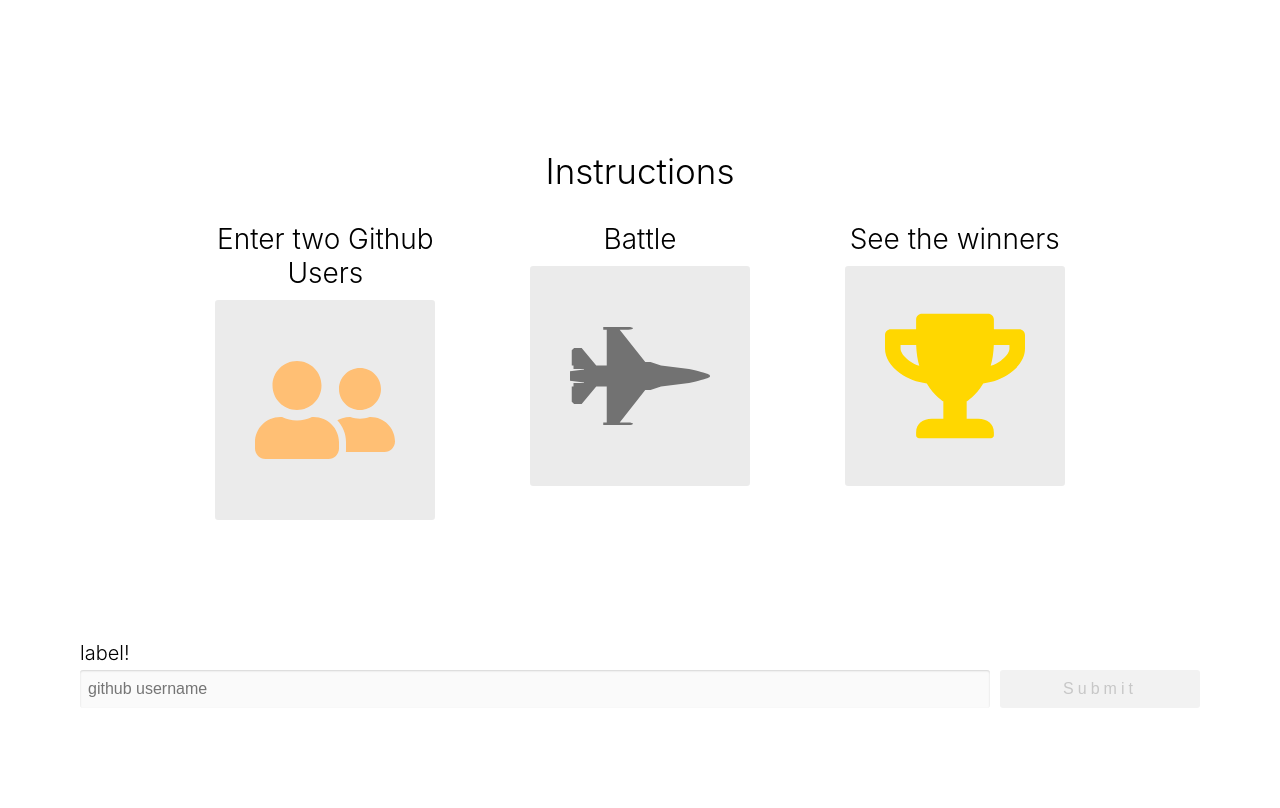
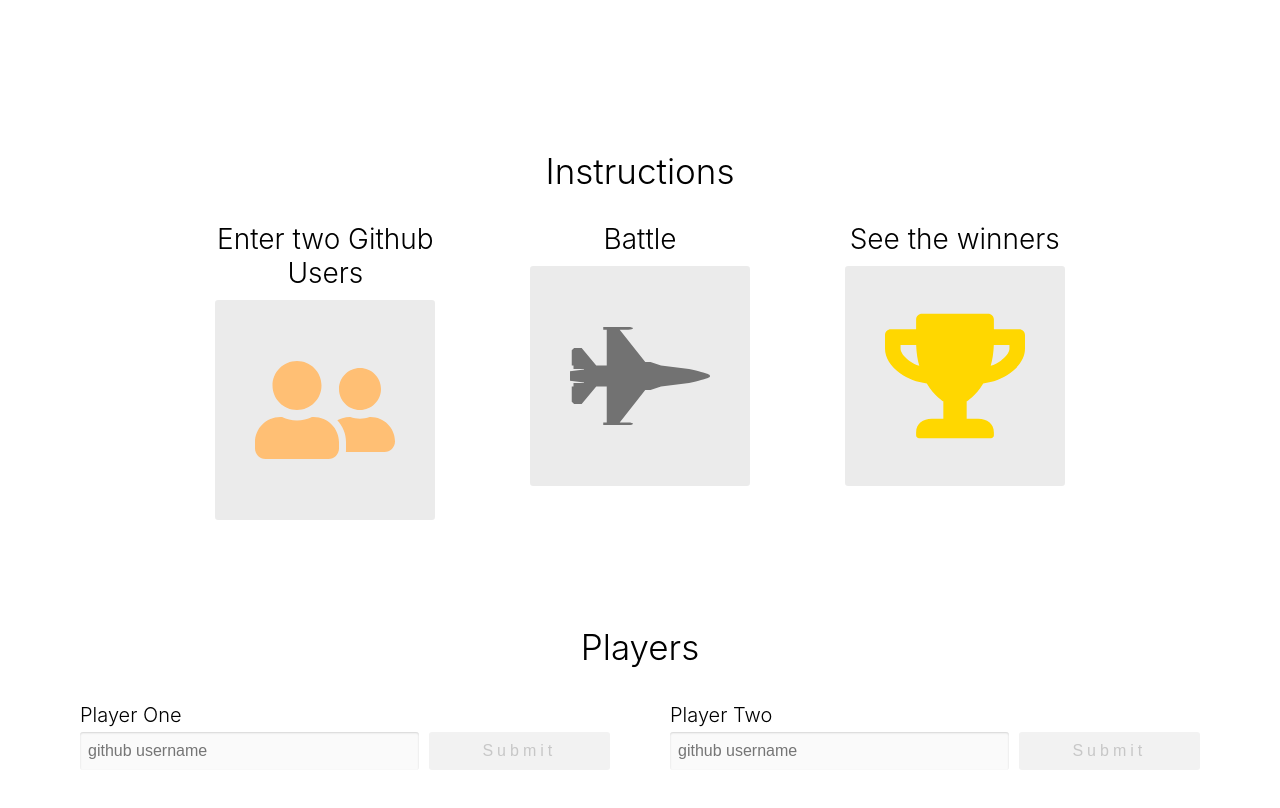
Before and after one commit to nimbus117/github-battle, a React app: page / in a window 1280 px wide. Built offline with nearby package versions, Linux system fonts and the light colour scheme.

Commit message:
render playerinput

```diff
--- a/app/components/Battle.js
+++ b/app/components/Battle.js
@@ -83,14 +83,46 @@ PlayerInput.propTypes = {
 };
 
 export default class Battle extends React.Component {
+  constructor(props) {
+    super(props);
+
+    this.state = {
+      playerOne: null,
+      playerTwo: null,
+    };
+
+    this.handleSubmit = this.handleSubmit.bind(this);
+  }
+  handleSubmit(id, player) {
+    this.setState({
+      [id]: player,
+    });
+  }
   render() {
+    const { playerOne, playerTwo } = this.state;
+
     return (
       <React.Fragment>
         <Instructions />
-        <PlayerInput
-          label="label!"
-          onSubmit={(value) => console.log('value:', value)}
-        />
+
+        <div className="players-container">
+          <h1 className="center-text header-lg">Players</h1>
+          <div className="row space-around">
+            {playerOne === null && (
+              <PlayerInput
+                label="Player One"
+                onSubmit={(player) => this.handleSubmit('playerOne', player)}
+              />
+            )}
+
+            {playerTwo === null && (
+              <PlayerInput
+                label="Player Two"
+                onSubmit={(player) => this.handleSubmit('playerTwo', player)}
+              />
+            )}
+          </div>
+        </div>
       </React.Fragment>
     );
   }
--- a/app/index.css
+++ b/app/index.css
@@ -209,3 +209,7 @@ li {
   background: #f2f2f2;
   color: #c7c7c7;
 }
+
+.players-container {
+  margin: 100px 0;
+}
```
